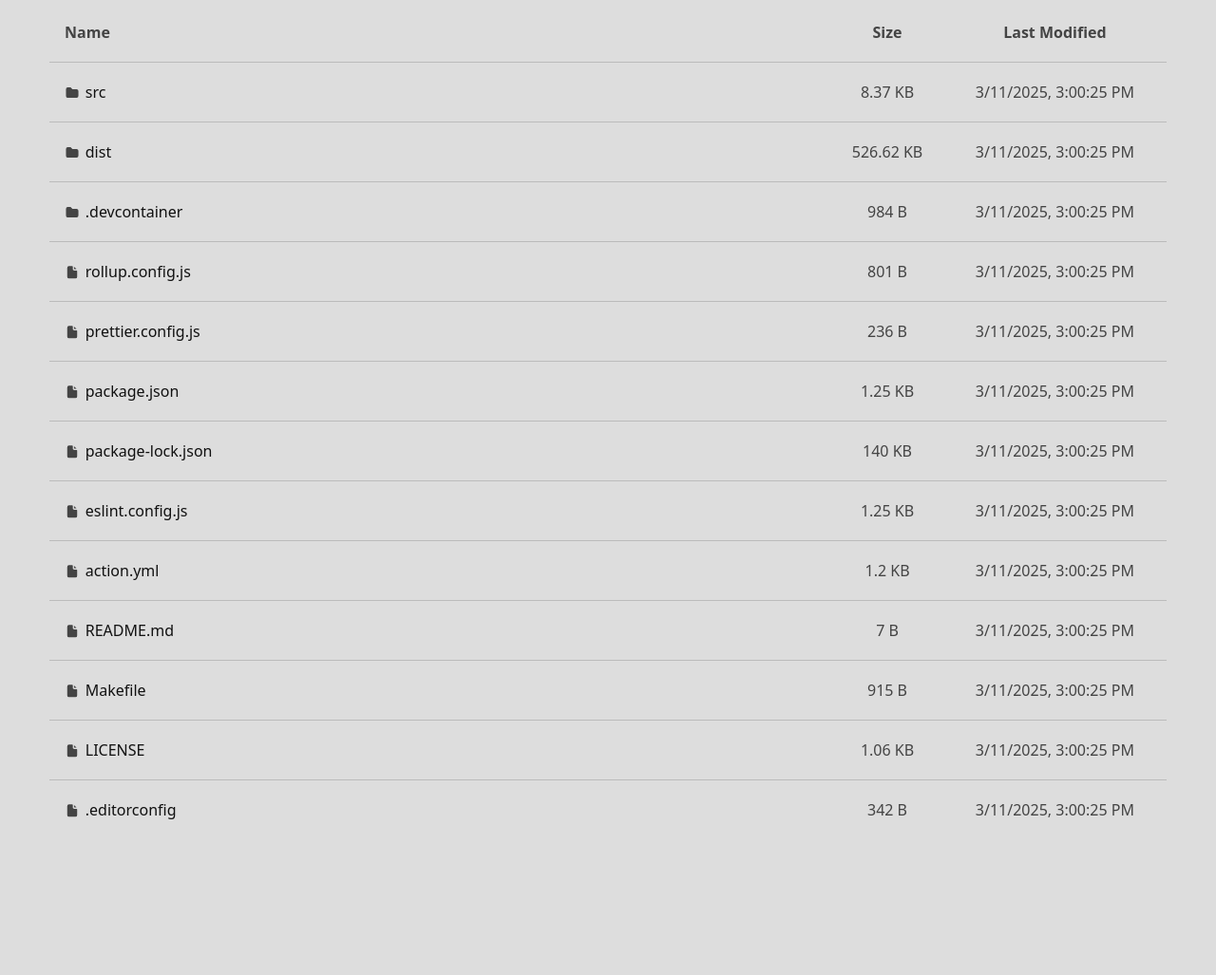
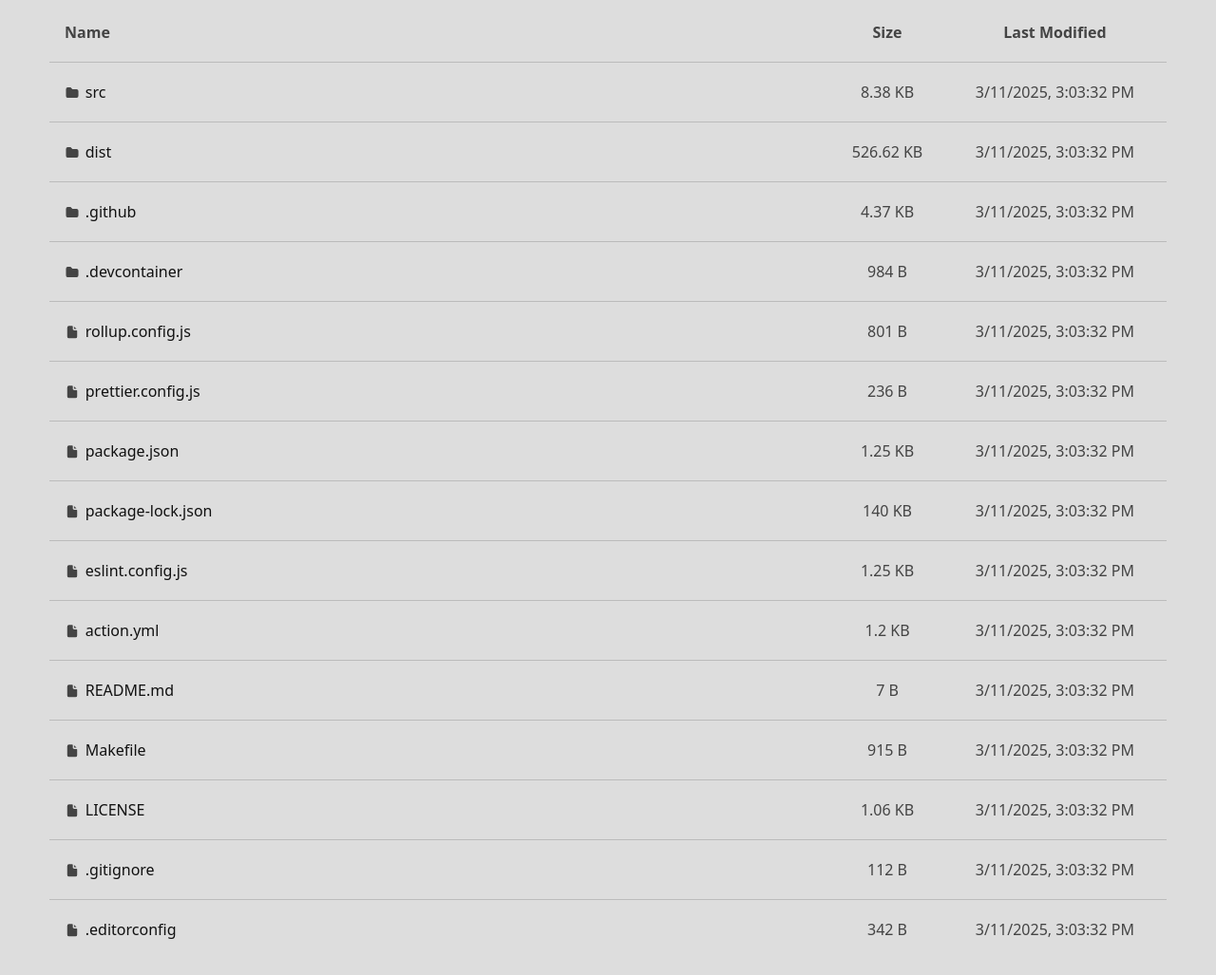
Before and after one commit to gacts/directory-listing, a website: page demo/index.html in a window 1280 px wide. Shown: the part 131-1158 px from the top of the page at 95% size. Before the commit the page ends 1047 px from the top, so only its background shows below. Drawn offline with Linux system fonts and the light colour scheme.

Commit message:
deploy: b28f6e950356a6bc25ac65d9dc9861be052450b2

```diff
--- a/demo/index.html
+++ b/demo/index.html
@@ -176,8 +176,8 @@ table {
             </svg>
             <a href="./src">src</a>
           </td>
-          <td class="size" title="8571">8.37 KB</td>
-          <td class="mod-date">3/11/2025, 3:00:25 PM</td>
+          <td class="size" title="8577">8.38 KB</td>
+          <td class="mod-date">3/11/2025, 3:03:32 PM</td>
         </tr>
 
         <tr>
@@ -187,8 +187,19 @@ table {
             </svg>
             <a href="./dist">dist</a>
           </td>
-          <td class="size" title="539254">526.62 KB</td>
-          <td class="mod-date">3/11/2025, 3:00:25 PM</td>
+          <td class="size" title="539258">526.62 KB</td>
+          <td class="mod-date">3/11/2025, 3:03:32 PM</td>
+        </tr>
+
+        <tr>
+          <td class="name">
+            <svg class="icon" xmlns="http://www.w3.org/2000/svg">
+              <use href="#dir"/>
+            </svg>
+            <a href="./.github">.github</a>
+          </td>
+          <td class="size" title="4474">4.37 KB</td>
+          <td class="mod-date">3/11/2025, 3:03:32 PM</td>
         </tr>
 
         <tr>
@@ -199,7 +210,7 @@ table {
             <a href="./.devcontainer">.devcontainer</a>
           </td>
           <td class="size" title="984">984 B</td>
-          <td class="mod-date">3/11/2025, 3:00:25 PM</td>
+          <td class="mod-date">3/11/2025, 3:03:32 PM</td>
         </tr>
 
         <tr>
@@ -210,7 +221,7 @@ table {
             <a href="./rollup.config.js">rollup.config.js</a>
           </td>
           <td class="size" title="801">801 B</td>
-          <td class="mod-date">3/11/2025, 3:00:25 PM</td>
+          <td class="mod-date">3/11/2025, 3:03:32 PM</td>
         </tr>
 
         <tr>
@@ -221,7 +232,7 @@ table {
             <a href="./prettier.config.js">prettier.config.js</a>
           </td>
           <td class="size" title="236">236 B</td>
-          <td class="mod-date">3/11/2025, 3:00:25 PM</td>
+          <td class="mod-date">3/11/2025, 3:03:32 PM</td>
         </tr>
 
         <tr>
@@ -232,7 +243,7 @@ table {
             <a href="./package.json">package.json</a>
           </td>
           <td class="size" title="1277">1.25 KB</td>
-          <td class="mod-date">3/11/2025, 3:00:25 PM</td>
+          <td class="mod-date">3/11/2025, 3:03:32 PM</td>
         </tr>
 
         <tr>
@@ -243,7 +254,7 @@ table {
             <a href="./package-lock.json">package-lock.json</a>
           </td>
           <td class="size" title="143364">140 KB</td>
-          <td class="mod-date">3/11/2025, 3:00:25 PM</td>
+          <td class="mod-date">3/11/2025, 3:03:32 PM</td>
         </tr>
 
         <tr>
@@ -254,7 +265,7 @@ table {
             <a href="./eslint.config.js">eslint.config.js</a>
           </td>
           <td class="size" title="1279">1.25 KB</td>
-          <td class="mod-date">3/11/2025, 3:00:25 PM</td>
+          <td class="mod-date">3/11/2025, 3:03:32 PM</td>
         </tr>
 
         <tr>
@@ -265,7 +276,7 @@ table {
             <a href="./action.yml">action.yml</a>
           </td>
           <td class="size" title="1233">1.2 KB</td>
-          <td class="mod-date">3/11/2025, 3:00:25 PM</td>
+          <td class="mod-date">3/11/2025, 3:03:32 PM</td>
         </tr>
 
         <tr>
@@ -276,7 +287,7 @@ table {
             <a href="./README.md">README.md</a>
           </td>
           <td class="size" title="7">7 B</td>
-          <td class="mod-date">3/11/2025, 3:00:25 PM</td>
+          <td class="mod-date">3/11/2025, 3:03:32 PM</td>
         </tr>
 
         <tr>
@@ -287,7 +298,7 @@ table {
             <a href="./Makefile">Makefile</a>
           </td>
           <td class="size" title="915">915 B</td>
-          <td class="mod-date">3/11/2025, 3:00:25 PM</td>
+          <td class="mod-date">3/11/2025, 3:03:32 PM</td>
         </tr>
 
         <tr>
@@ -298,7 +309,18 @@ table {
             <a href="./LICENSE">LICENSE</a>
           </td>
           <td class="size" title="1081">1.06 KB</td>
-          <td class="mod-date">3/11/2025, 3:00:25 PM</td>
+          <td class="mod-date">3/11/2025, 3:03:32 PM</td>
+        </tr>
+
+        <tr>
+          <td class="name">
+            <svg class="icon" xmlns="http://www.w3.org/2000/svg">
+              <use href="#file"/>
+            </svg>
+            <a href="./.gitignore">.gitignore</a>
+          </td>
+          <td class="size" title="112">112 B</td>
+          <td class="mod-date">3/11/2025, 3:03:32 PM</td>
         </tr>
 
         <tr>
@@ -309,7 +331,7 @@ table {
             <a href="./.editorconfig">.editorconfig</a>
           </td>
           <td class="size" title="342">342 B</td>
-          <td class="mod-date">3/11/2025, 3:00:25 PM</td>
+          <td class="mod-date">3/11/2025, 3:03:32 PM</td>
         </tr>
     </tbody>
   </table>
--- a/demo/src/main.js
+++ b/demo/src/main.js
@@ -45,7 +45,7 @@ async function run() {
               cwd: dir,
             })
           )
-            .filter((path) => !path.includes(join(dir, '.git'))) // always ignore `.git` directory
+            .filter((path) => !path.includes(join(dir, '.git') + '/')) // always ignore `.git` directory
             .sort((a, b) => {
               const [aIsDir, bIsDir] = [a.endsWith('/'), b.endsWith('/')]
 
```
Also changed, not shown: demo/src/index.html (+3 -3 lines), demo/src/template/index.html (+1 -1 lines), demo/.devcontainer/index.html, demo/dist/index.html, demo/dist/index.js.
